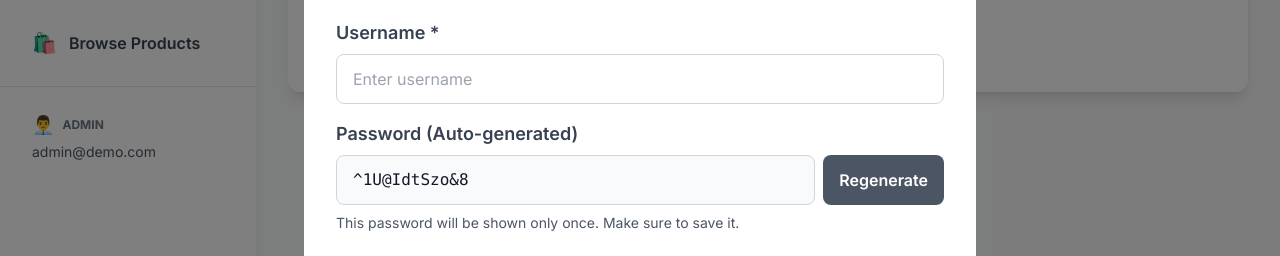
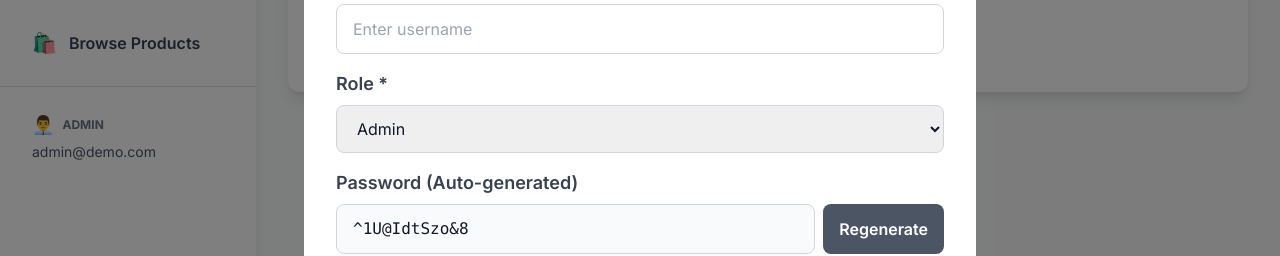
Before and after one commit to jlpasto/Smart-Vendor-Order-App, a React (Vite) app in the folder client/: page /admin/manage-admins in a window 1280 px wide. Both pictures are taken after a click on the button "+ Add New Admin". Shown: the part 267-523 px from the top of the page. Built offline with nearby package versions, Linux system fonts and the light colour scheme; no server answers.

Commit message:
Added role parameter to the create admin endpoint Validates that role is either 'admin' or 'superadmin' (defaults to 'admin')

```diff
--- a/client/src/pages/admin/ManageAdmin.jsx
+++ b/client/src/pages/admin/ManageAdmin.jsx
@@ -43,7 +43,8 @@ const ManageAdmin = () => {
     setGeneratedPassword(randomPassword);
     setFormData({
       email: '',
-      password: randomPassword
+      password: randomPassword,
+      role: 'admin'
     });
     setShowModal(true);
   };
@@ -196,6 +197,18 @@ const ManageAdmin = () => {
                 />
               </div>
 
+              <div>
+                <label className="block text-lg font-semibold text-gray-700 mb-2">Role *</label>
+                <select
+                  value={formData.role || 'admin'}
+                  onChange={(e) => handleInputChange('role', e.target.value)}
+                  className="w-full px-4 py-3 border border-gray-300 rounded-lg focus:ring-2 focus:ring-primary-500 focus:border-primary-500"
+                >
+                  <option value="admin">Admin</option>
+                  <option value="superadmin">Super Admin</option>
+                </select>
+              </div>
+
               {/* Auto-generated Password */}
               <div>
                 <label className="block text-lg font-semibold text-gray-700 mb-2">
```
Also changed, not shown: 1 other file (tests, documents, lock files or other folders).
